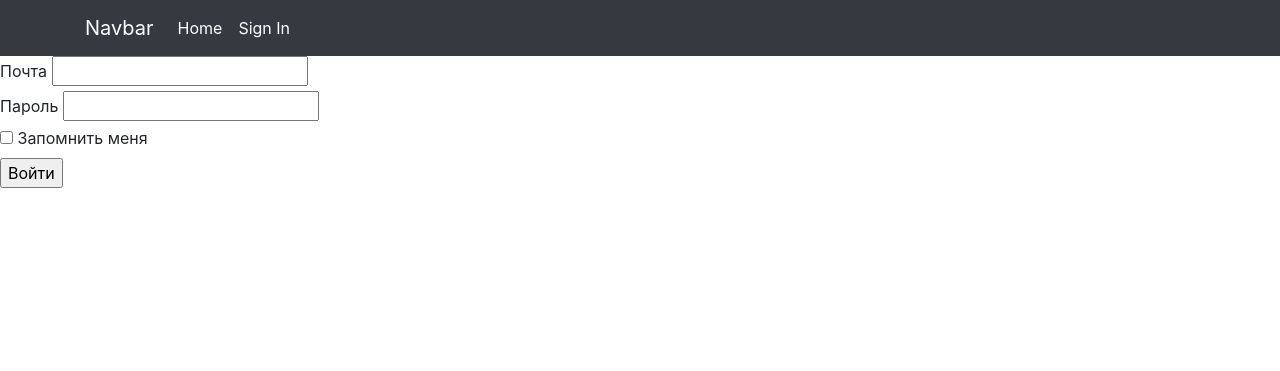
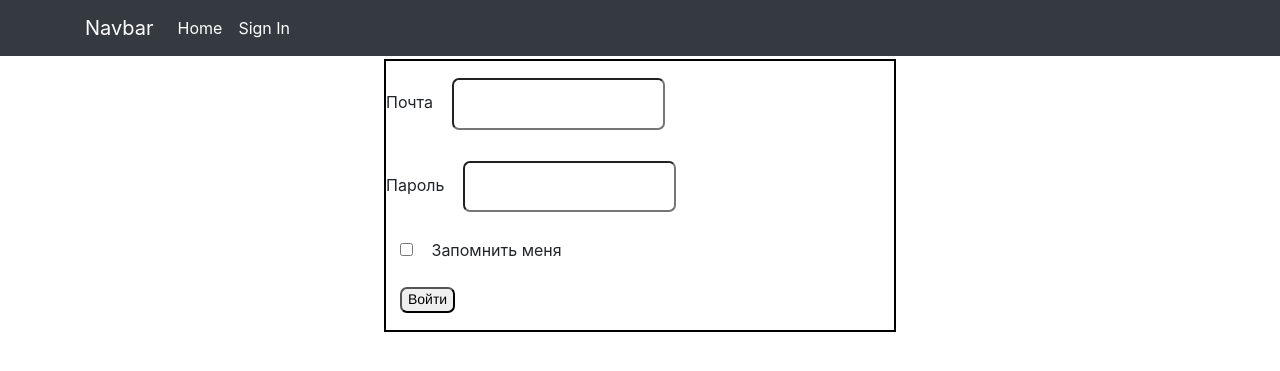
Before and after one commit to GreatRaksin/8B, a Flask app: page /sign_in in a window 1280 px wide. Shown: the top 371 px of the page. Run offline with Flask 2, Linux system fonts and the light colour scheme; some libraries are stand-ins or nearby versions.

Commit message:
Stylizing login form

```diff
--- /dev/null
+++ b/app/static/css/style.css
@@ -0,0 +1,29 @@
+form {
+    border: 2px solid black;
+    width: 40%;
+    margin: 3px auto;
+}
+
+form * {
+    margin-top: 3px;
+    margin-bottom: 3px;
+}
+
+label:hover {
+    color: #5ef740
+}
+
+input[type='text'],
+input[type='password'] {
+    padding: 1em;
+}
+
+input[type='submit']:hover {
+    background: rgba(255,255,255,.2);
+}
+
+input {
+  border-radius: 0.5em;
+  font: 14px/1.4 "Helvetica Neue", Helvetica, Arial, sans-serif;
+  margin: 1em;
+}
--- a/app/templates/base.html
+++ b/app/templates/base.html
@@ -6,6 +6,7 @@
 
     <!-- подключил bootstrap (CSS) к странице -->
     <link rel="stylesheet" href="https://stackpath.bootstrapcdn.com/bootstrap/4.4.1/css/bootstrap.min.css" integrity="sha384-Vkoo8x4CGsO3+Hhxv8T/Q5PaXtkKtu6ug5TOeNV6gBiFeWPGFN9MuhOf23Q9Ifjh" crossorigin="anonymous">
+    <link rel="stylesheet" href="/static/css/style.css">
 </head>
 
 <body>
```
